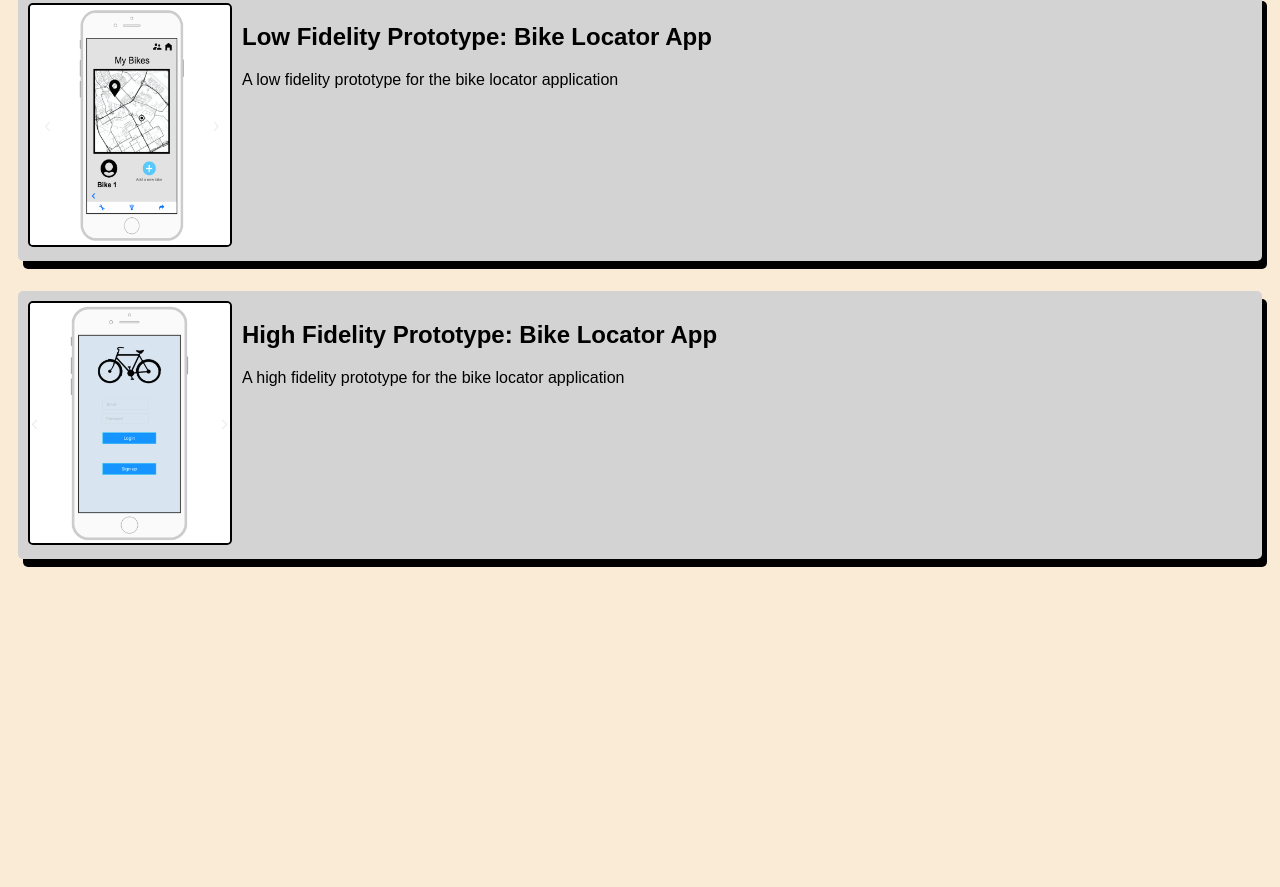
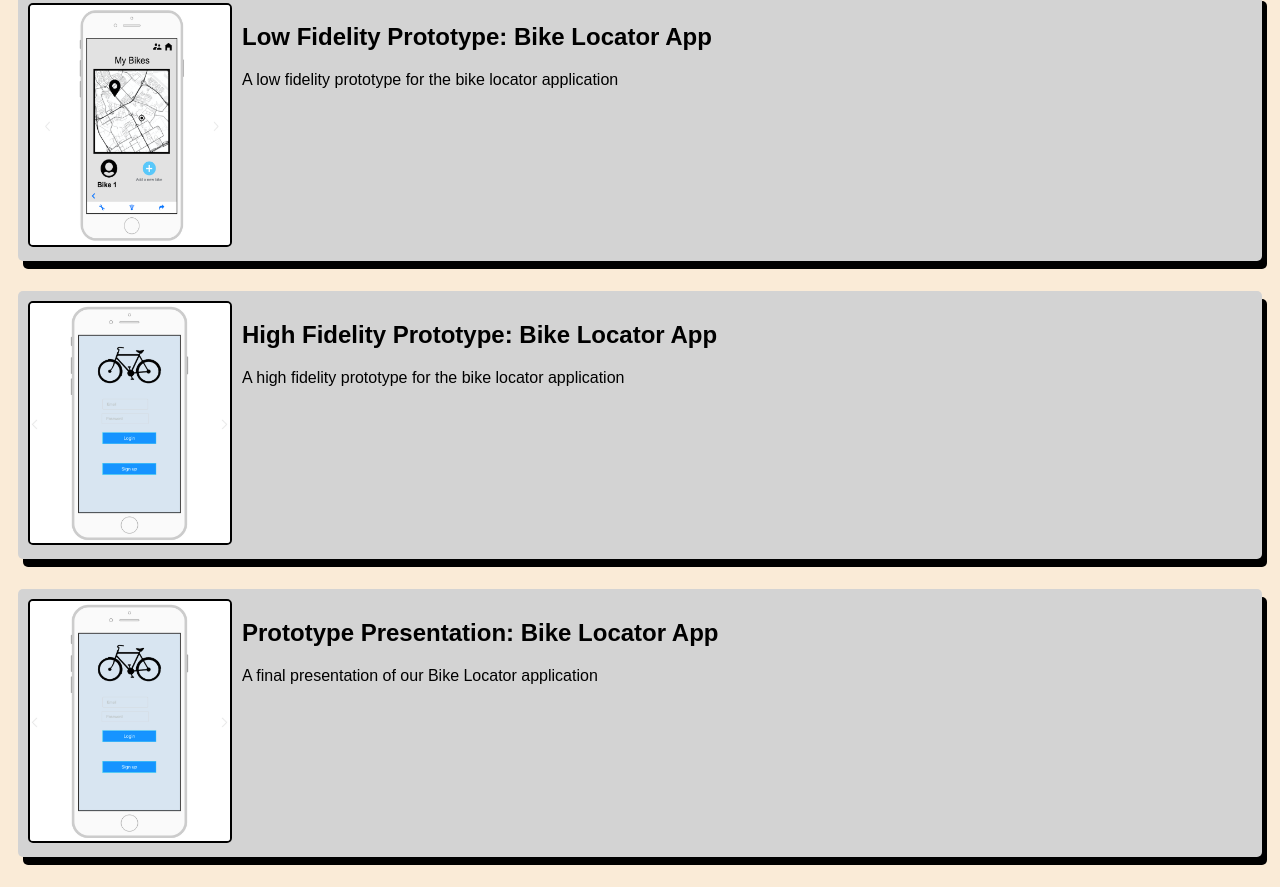
Before and after one commit to MMAzeem3/MMAZeem3.github.io, a plain HTML site: page index.html in a window 1280 px wide. Shown: the part 2191-3078 px from the top of the page. Before the commit the page ends 2780 px from the top, so only its background shows below. Drawn offline with Linux system fonts and the light colour scheme.

Commit message:
Add files via upload

```diff
--- a/index.html
+++ b/index.html
@@ -118,6 +118,17 @@
                     </p>
                 </section>
             </section>
+
+            <!-- Prototype Presentation Assignment -->
+            <section class = "assignment">
+                <a href = "https://www.youtube.com/watch?v=nGW2ehd94Sw"><img src = "images/high-fi-prototype.png"></a>
+                <section class = "ass-details">
+                    <a href = "https://www.youtube.com/watch?v=nGW2ehd94Sw"><h2>Prototype Presentation: Bike Locator App</h2></a>
+                    <p>
+                        A final presentation of our Bike Locator application
+                    </p>
+                </section>
+            </section>
         </div>
     </body>
 </html>
```
